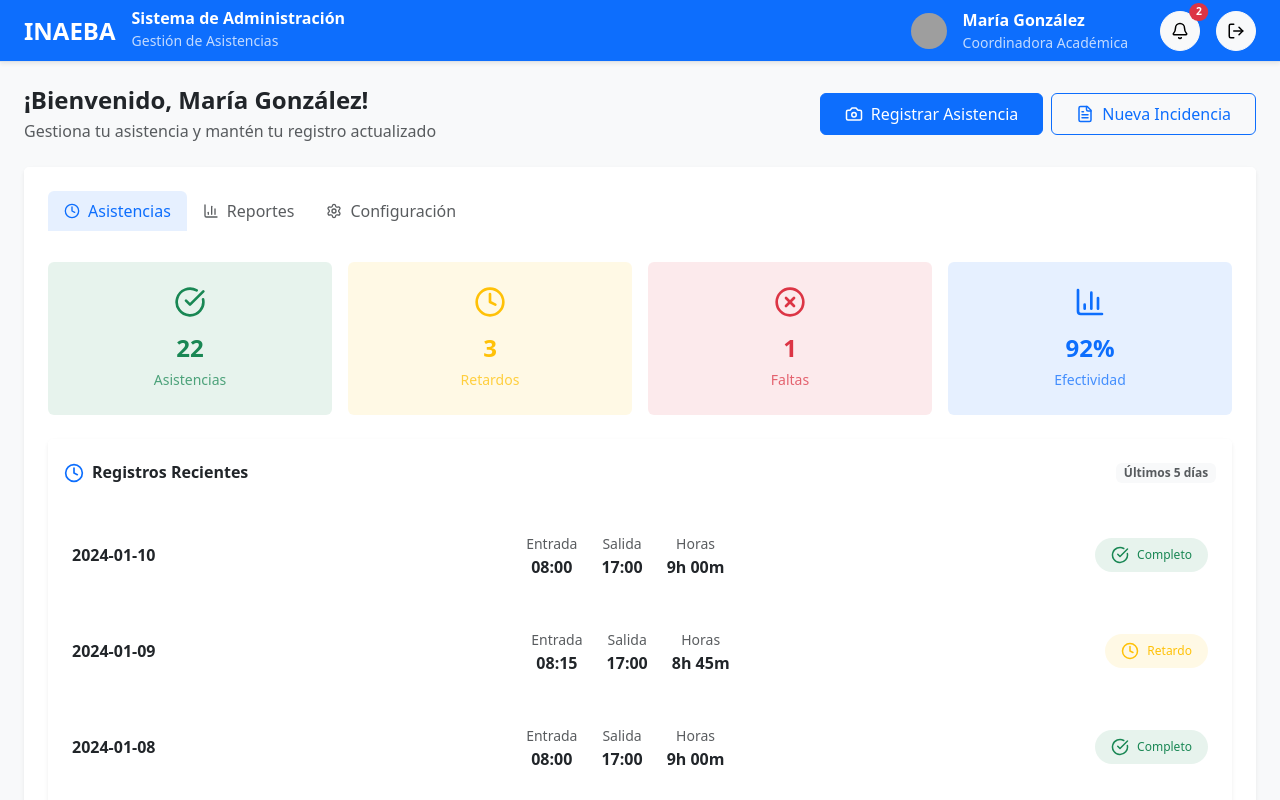
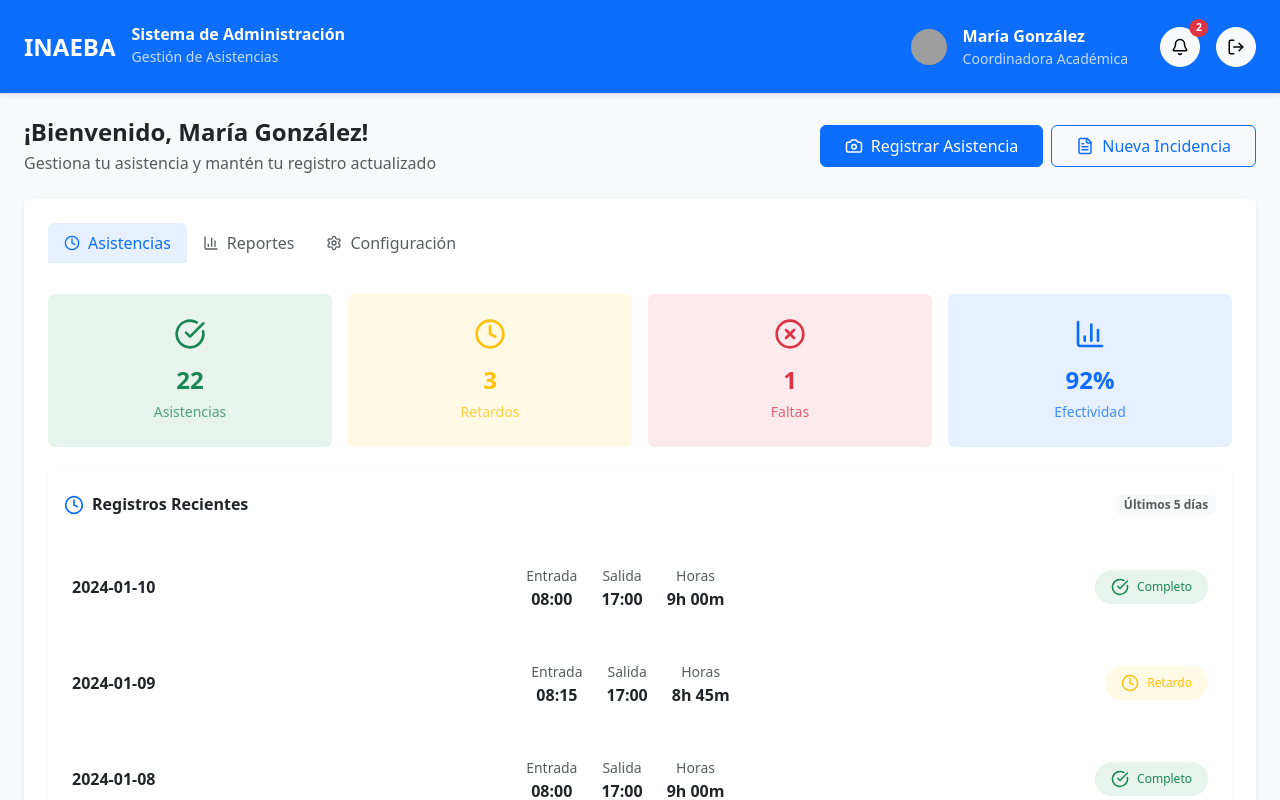
Before and after one commit to IsaacCanoH/Frontend_RVA, a React (Vite) app: page / in a window 1280 px wide. Shown: the top 800 px of the page. Built offline with nearby package versions, Linux system fonts and the light colour scheme; grey boxes are pictures that could not be loaded.

Commit message:
Dashboard

```diff
--- a/src/components/Empleado/DashboardHeader.jsx
+++ b/src/components/Empleado/DashboardHeader.jsx
@@ -15,7 +15,7 @@ const DashboardHeader = ({
   styles,
 }) => {
   return (
-    <nav className="navbar navbar-expand-lg bg-primary shadow-sm border-bottom">
+    <nav className="navbar navbar-expand-lg bg-primary shadow-sm border-bottom py-4">
       <div className="container-fluid px-4">
         <div className="d-flex align-items-center">
           <div className="me-3 d-flex align-items-center justify-content-center">
```
